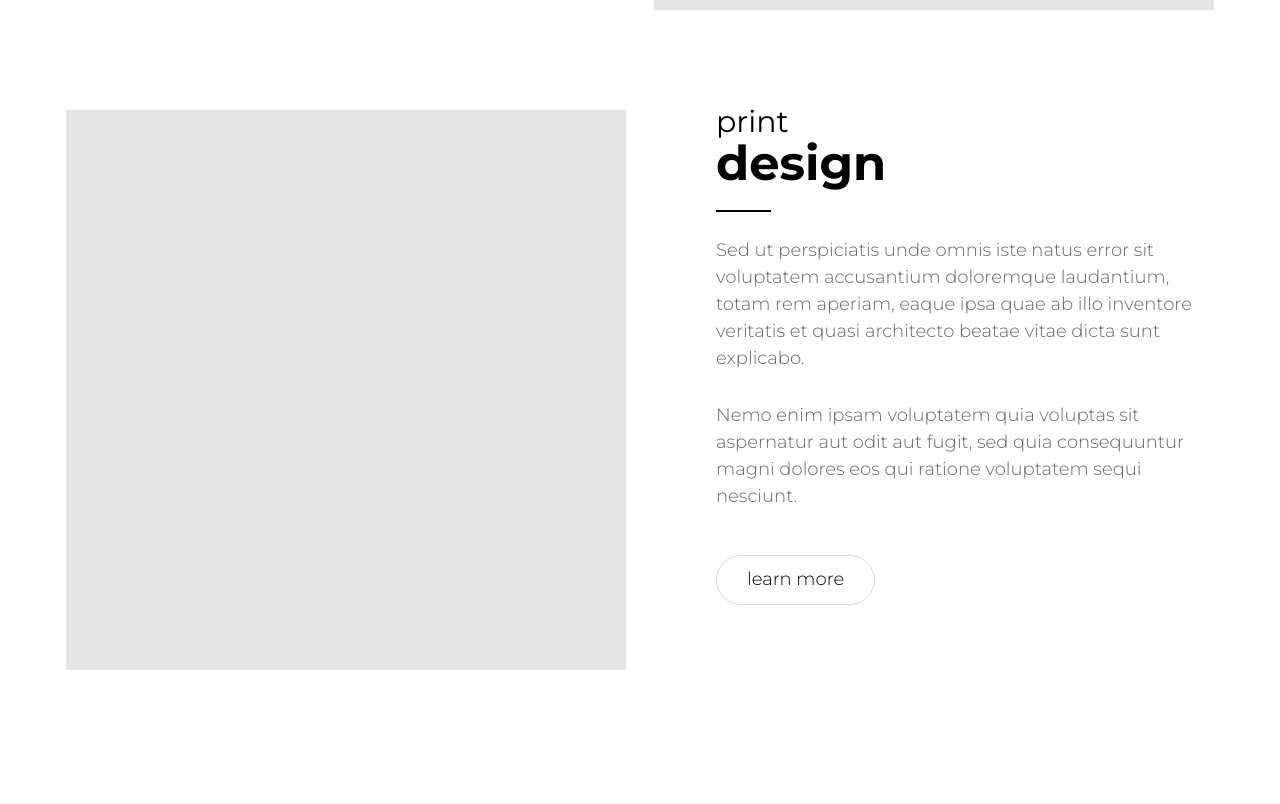
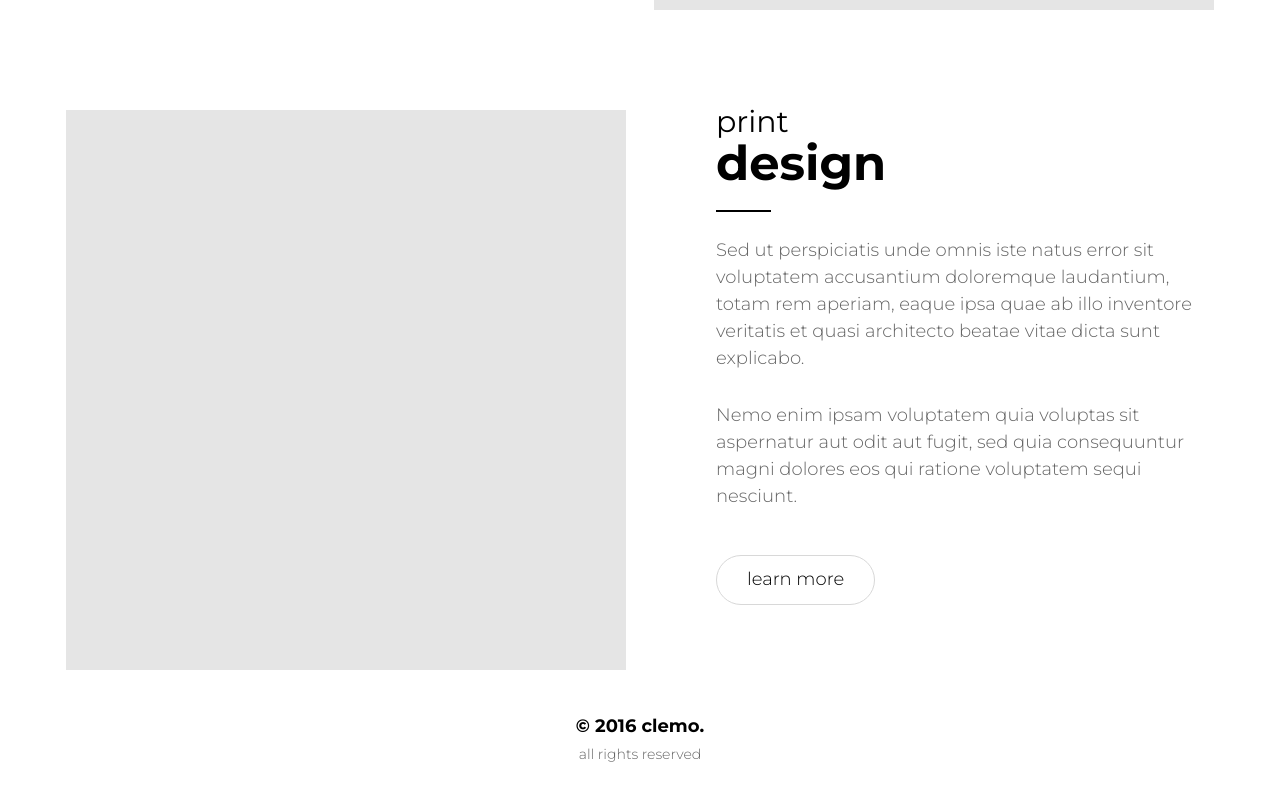
Before and after one commit to Verruckterdrachen/Clemo, a website: page #src/index.html in a window 1280 px wide. Shown: the part 2114-2918 px from the top of the page. Before the commit the page ends 2784 px from the top, so only its background shows below. Drawn offline with nearby package versions, Linux system fonts and the light colour scheme; files that its build step writes are made by us from their sources; files whose address does not match are found by name.

Commit message:
add footer

```diff
--- a/#src/_footer.html
+++ b/#src/_footer.html
@@ -1,5 +1,8 @@
 <footer class="footer">
 	<div class="footer__container _container">
-
+    <div class="footer__body">
+      <div class="footer__title">© 2016 clemo.</div>
+      <div class="footer__copy">all rights reserved</div>
+    </div>
 	</div>
 </footer>
--- a/#src/scss/footer.scss
+++ b/#src/scss/footer.scss
@@ -1,5 +1,24 @@
-footer {
+//====================================================================================================
+.footer {
+  &__container {}
+  &__body {
+    display: flex;
+    flex-direction: column;
+    justify-content: center;
+    align-items: center;
+    text-align: center;
+    @include adaptiv-value("min-height", 134, 80, 1);
+  }
+  &__title {
+    font-weight: 700;
+    line-height: 24 / 18 * 100%;
+    margin: 0px 0px 10px/18px * 1em 0px;
+  }
+  &__copy {
+    font-weight: 300;
+    font-size: 14px;
+    line-height: 14 / 18 * 100%;
+    color: $grayColor;
+  }
 }
 //====================================================================================================
-
-//====================================================================================================
```
Also changed, not shown: Clemo/index.html (+4 -1 lines), Clemo/css/style.min.css.
